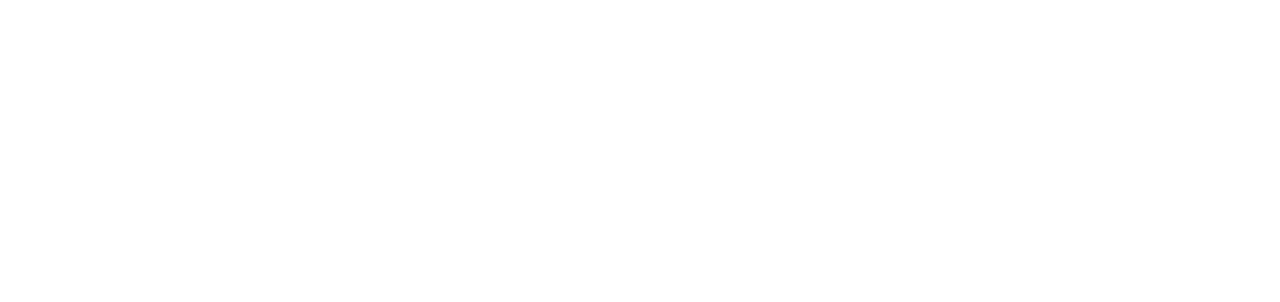
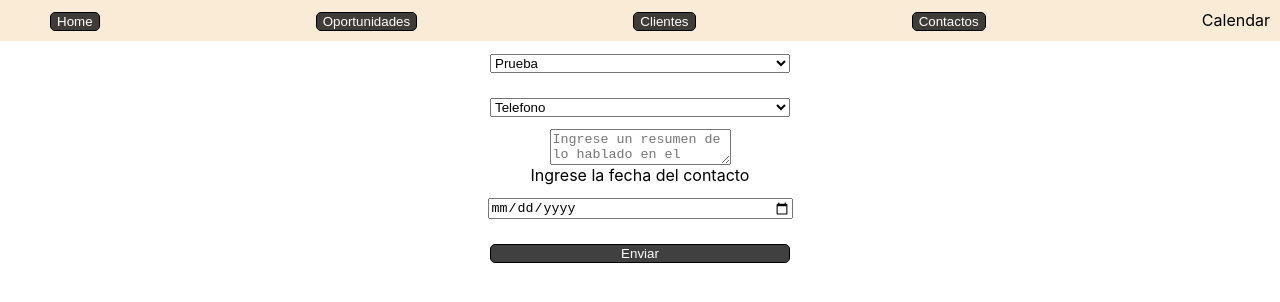
Before and after one commit to Matiarriete/proyecto-semana-6-frontend, a React (Create React App) app: page /CrearContactos in a window 1280 px wide. Shown: the top 302 px of the page. Built offline with nearby package versions, Linux system fonts and the light colour scheme.

Commit message:
Creacion de seccion borrado y modificacion rutas

```diff
--- a/src/App.js
+++ b/src/App.js
@@ -7,6 +7,8 @@
 import CrearCliente from './components/CrearCliente';
 import CrearOportunidades from './components/CrearOportunidades';
 import CrearContacto from './components/CrearContacto';
+import BorrarCliente from './components/BorrarCliente';
+import BorrarOportunidad from './components/BorrarOportunidad';
 import "./components/Principal"
 
 function App() {
@@ -21,6 +23,8 @@
           <Route path='/CrearCliente' element={<CrearCliente/>}/>
           <Route path='/CrearOportunidades' element={<CrearOportunidades/>}/>
           <Route path='/CrearContactos' element={<CrearContacto/>}/>
+          <Route path='/BorrarCliente' element={<BorrarCliente/>}/>
+          <Route path='/BorrarOportunidad' element={<BorrarOportunidad/>}/>
         </Routes>
       </div>
     </BrowserRouter>
--- /dev/null
+++ b/src/components/BorrarCliente.jsx
@@ -0,0 +1,24 @@
+import Nav from "./Nav";
+
+function BorrarCliente(){
+    return(
+        <>
+            <Nav></Nav>
+            <h1>Borrar Cliente</h1>
+            <select name="Oportunidades" id="oporCliente">
+                {/*Esta parte sera cargada con los datos de las oportunidades*/}
+                    <option value="Prueba">Prueba</option>
+                    <option value="Prueba1">Prueba1</option>
+                    <option value="Prueba2">Prueba2</option>
+                    <option value="Prueba3">Prueba3</option>
+                </select>
+            <div id="botonesEliminado">
+                <button>Cancelar</button>
+                <button>Aceptar</button>
+            </div>
+
+        </>
+    )
+}
+
+export default BorrarCliente;
--- /dev/null
+++ b/src/components/BorrarOportunidad.jsx
@@ -0,0 +1,24 @@
+import Nav from "./Nav";
+
+function BorrarOportunidad(){
+    return(
+        <>
+            <Nav></Nav>
+            <h1>Borrar Oportunidad</h1>
+            <select name="Oportunidades" id="oporCliente">
+                {/*Esta parte sera cargada con los datos de las oportunidades*/}
+                    <option value="Prueba">Prueba</option>
+                    <option value="Prueba1">Prueba1</option>
+                    <option value="Prueba2">Prueba2</option>
+                    <option value="Prueba3">Prueba3</option>
+                </select>
+            <div id="botonesEliminado">
+                <button>Cancelar</button>
+                <button>Aceptar</button>
+            </div>
+
+        </>
+    )
+}
+
+export default BorrarOportunidad;
--- a/src/components/CrearContacto.jsx
+++ b/src/components/CrearContacto.jsx
@@ -1,9 +1,30 @@
 import Nav from "./Nav";
 
 function CrearContactos(){
-    <>
-        <Nav></Nav>
-    </>
+    return(
+        <>
+            <Nav></Nav>
+            <form action="#">
+                <select name="Oportunidades" id="oporCliente" required>
+                {/*Esta parte sera cargada con los datos de las oportunidades*/}
+                    <option value="Prueba">Prueba</option>
+                    <option value="Prueba1">Prueba1</option>
+                    <option value="Prueba2">Prueba2</option>
+                    <option value="Prueba3">Prueba3</option>
+                </select>
+                <select name="tipo" id="tipoContacto" required>
+                {/*Esta parte sera cargada con los datos de las oportunidades*/}
+                    <option value="Telefono">Telefono</option>
+                    <option value="Correo">Correo</option>
+                    <option value="Visita Comercial">Visita Comercial</option>
+                </select>
+                <textarea type="text" placeholder="Ingrese un resumen de lo hablado en el contacto"/>
+                <label htmlFor="calendarContacto">Ingrese la fecha del contacto</label>
+                <input type="date" id="calendarContacto"/>
+                <button>Enviar</button>
+            </form>
+        </>
+    )
 
 }
 
--- a/src/components/CrearOportunidades.jsx
+++ b/src/components/CrearOportunidades.jsx
@@ -1,10 +1,23 @@
 import Nav from "./Nav";
 
 function CrearOportunidades(){
-    <>
-        <Nav></Nav>
-    </>
+    return(
+        <>
+            <Nav></Nav>
+            <h1>Creacion de Oportunidades</h1>
+            <form action="#">
+                <input type="text" placeholder="Ingrese el nombre"/>
+                <input type="tel" placeholder="Ingrese el telefono"/>
+                <input type="email" placeholder="Ingrese el correo"/>
+                {/* <div>
+                    <input type="checkbox" id="checkboxInput"/>
+                    <label htmlFor="checkboxInput">Ha tenido contacto con esta oportunidad</label>
+                </div> */}
 
+                <button>Crear</button>
+            </form>
+        </>
+    )
 
 }
 
--- a/src/components/MuestraDatosCliente.jsx
+++ b/src/components/MuestraDatosCliente.jsx
@@ -11,6 +11,11 @@
         navigation("/CrearCliente");
     }
 
+    const borrar = e => {
+        e.preventDefault();
+        navigation("/BorrarCliente");
+    }
+
     return(
         <>
         <Nav></Nav>
@@ -18,8 +23,8 @@
             <h1>Clientes</h1>
             <div>
                 <button className="buttonsMuestraDatos" onClick={add}>Agregar</button>
-                <button className="buttonsMuestraDatos">Eliminar</button>
-                <button className="buttonsMuestraDatos">Modificar</button>
+                <button className="buttonsMuestraDatos" onClick={borrar}>Eliminar</button>
+                <button className="buttonsMuestraDatos" disabled>Modificar</button>
             </div>
             <table>
                 <tr>
--- a/src/components/MuestraDatosContactos.jsx
+++ b/src/components/MuestraDatosContactos.jsx
@@ -15,19 +15,18 @@
     return(
         <>
         <Nav></Nav>
-        <body>
+
             <h1>Contactos</h1>
             <div>
                 <button className="buttonsMuestraDatos" onClick={add}>Agregar</button>
                 <button className="buttonsMuestraDatos">Eliminar</button>
-                <button className="buttonsMuestraDatos">Modificar</button>
+                <button className="buttonsMuestraDatos" disabled>Modificar</button>
             </div>
             <table>
                 <tr>
                     <td></td>
                 </tr>
             </table>
-        </body>
         </>
     );
 }
--- a/src/components/MuestraDatosOpor.jsx
+++ b/src/components/MuestraDatosOpor.jsx
@@ -11,6 +11,11 @@
         navigation("/CrearOportunidades");
     }
 
+    const borrar = e => {
+        e.preventDefault();
+        navigation("/BorrarOportunidad");
+    }
+
     return(
         <>
         <Nav></Nav>
@@ -18,8 +23,8 @@
             <h1>Oportunidades</h1>
             <div>
                 <button className="buttonsMuestraDatos" onClick={add}>Agregar</button>
-                <button className="buttonsMuestraDatos">Eliminar</button>
-                <button className="buttonsMuestraDatos">Modificar</button>
+                <button className="buttonsMuestraDatos" onClick={borrar}>Eliminar</button>
+                <button className="buttonsMuestraDatos" disabled>Modificar</button>
             </div>
             <table>
                 <tr>
```
